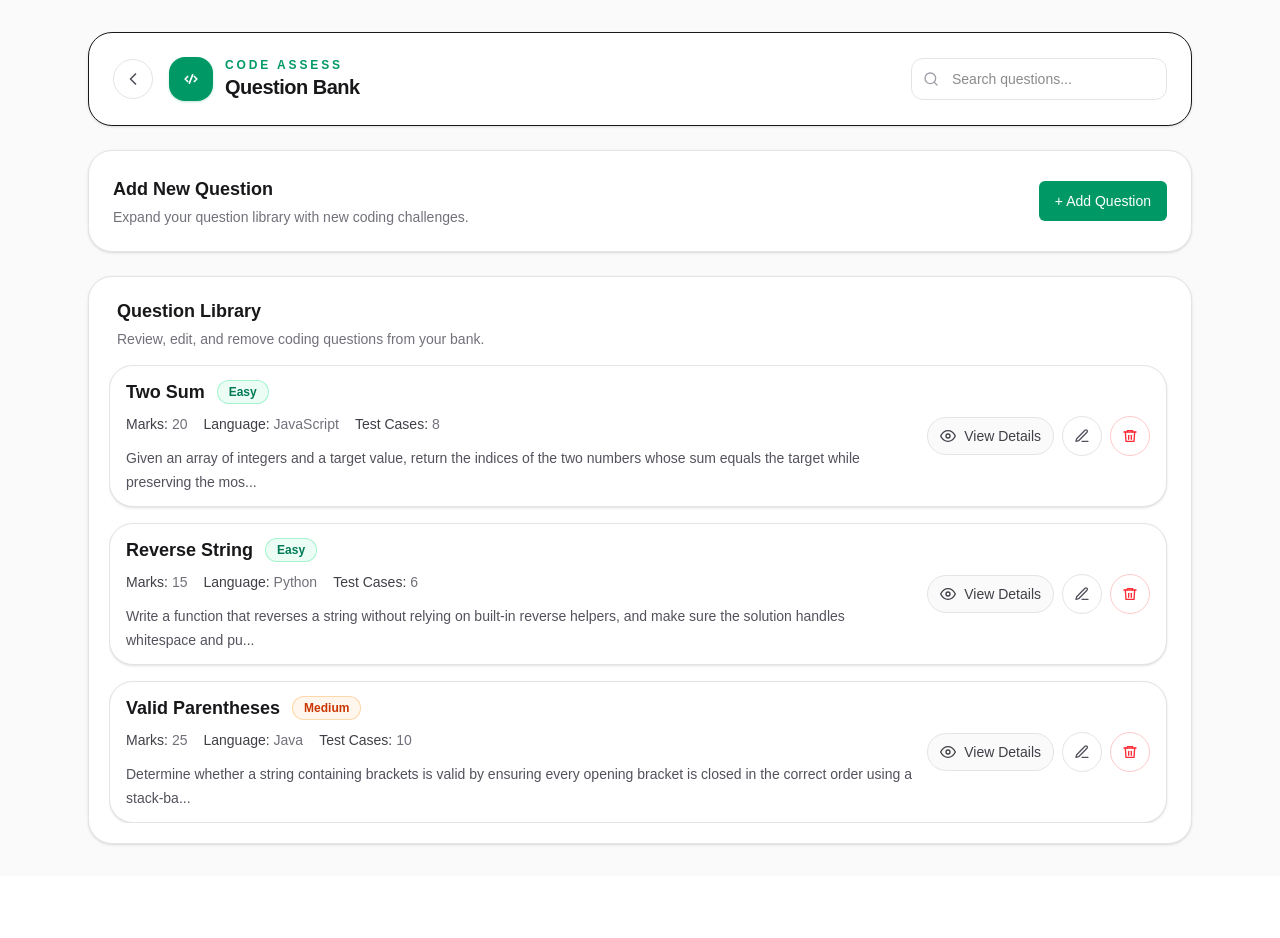
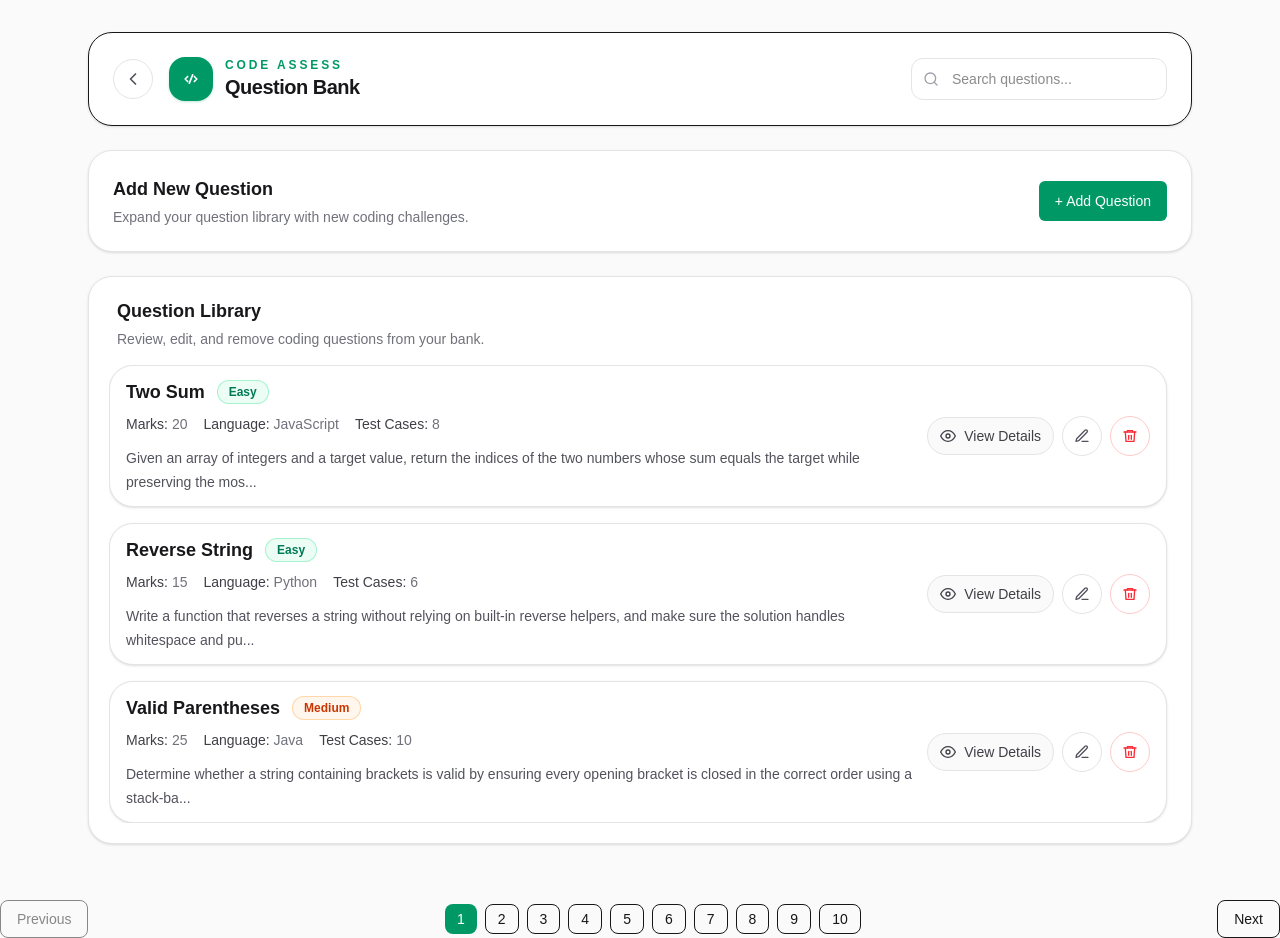
Before and after one commit to SheCanCODE-Capstone-Projects/Assessment_Platfrom_fe, a Next.js app: page /admin/questions in a window 1280 px wide. Before the commit the page ends 876 px from the top, so only its background shows below. Built offline with nearby package versions, Linux system fonts and the light colour scheme.

Commit message:
adding pagination

```diff
--- a/app/pages/QuestionBankPage.tsx
+++ b/app/pages/QuestionBankPage.tsx
@@ -595,6 +595,9 @@ export default function QuestionBankPage() {
   const [activeQuestionId, setActiveQuestionId] = useState<number | null>(null);
   const [searchQuery, setSearchQuery] = useState<string>("");
 
+    const [currentPage, setCurrentPage] = useState(1);
+  const questionsPerPage = 3;
+
   const activeQuestion = useMemo(
     () => questions.find((question) => question.id === activeQuestionId) ?? null,
     [activeQuestionId, questions]
@@ -666,6 +669,15 @@ export default function QuestionBankPage() {
     question.description.toLowerCase().includes(searchQuery.toLowerCase())
   );
 
+const totalPages = 10;
+
+const startIndex = (currentPage - 1) * questionsPerPage;
+const paginatedQuestions = filteredQuestions.slice(
+  startIndex,
+  startIndex + questionsPerPage
+);
+
+
   return (
     <main className="min-h-screen bg-zinc-50">
       <div className="mx-auto w-full max-w-6xl px-6 py-8">
@@ -682,12 +694,50 @@ export default function QuestionBankPage() {
 
         <div className="mt-6">
           <QuestionList
-            questions={filteredQuestions}
+
+  questions={paginatedQuestions}
             onEdit={openEditModal}
             onDelete={handleDelete}
           />
         </div>
       </div>
+
+      <div className="mt-6 flex items-center justify-between">
+  {/* Previous */}
+  <button
+    onClick={() => setCurrentPage((prev) => Math.max(prev - 1, 1))}
+    disabled={currentPage === 1}
+    className="rounded-lg border px-4 py-2 text-sm disabled:opacity-50"
+  >
+    Previous
+  </button>
+
+  {/* Page Numbers */}
+  <div className="flex gap-2">
+    {Array.from({ length: 10 }, (_, i) => i + 1).map((page) => (
+      <button
+        key={page}
+        onClick={() => setCurrentPage(page)}
+        className={`px-3 py-1 rounded-lg text-sm ${
+          currentPage === page
+            ? "bg-emerald-600 text-white"
+            : "border"
+        }`}
+      >
+        {page}
+      </button>
+    ))}
+  </div>
+
+  {/* Next */}
+  <button
+    onClick={() => setCurrentPage((prev) => Math.min(prev + 1, 10))}
+    disabled={currentPage === 10}
+    className="rounded-lg border px-4 py-2 text-sm disabled:opacity-50"
+  >
+    Next
+  </button>
+</div>
 
       {modalMode ? (
         <CreateQuestionModal
```
